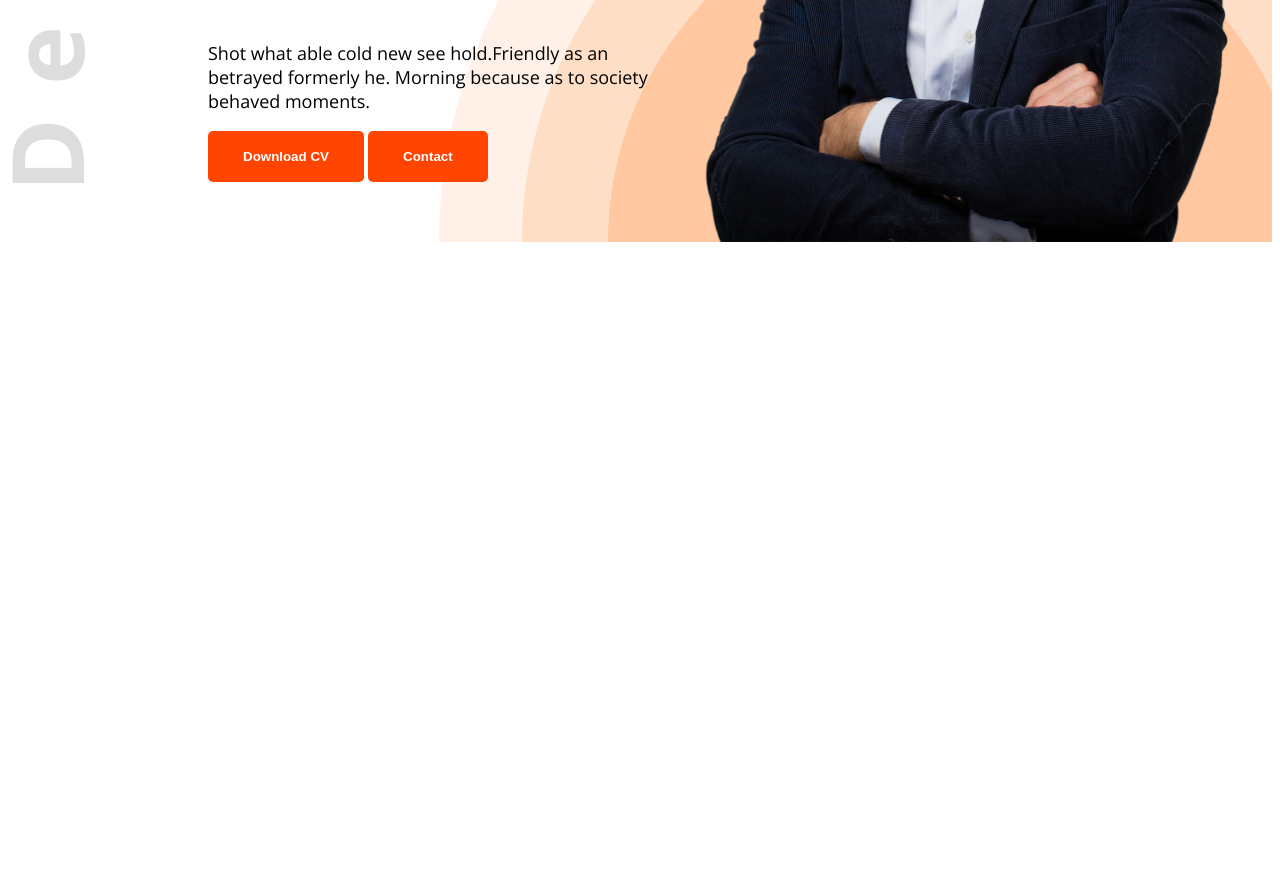
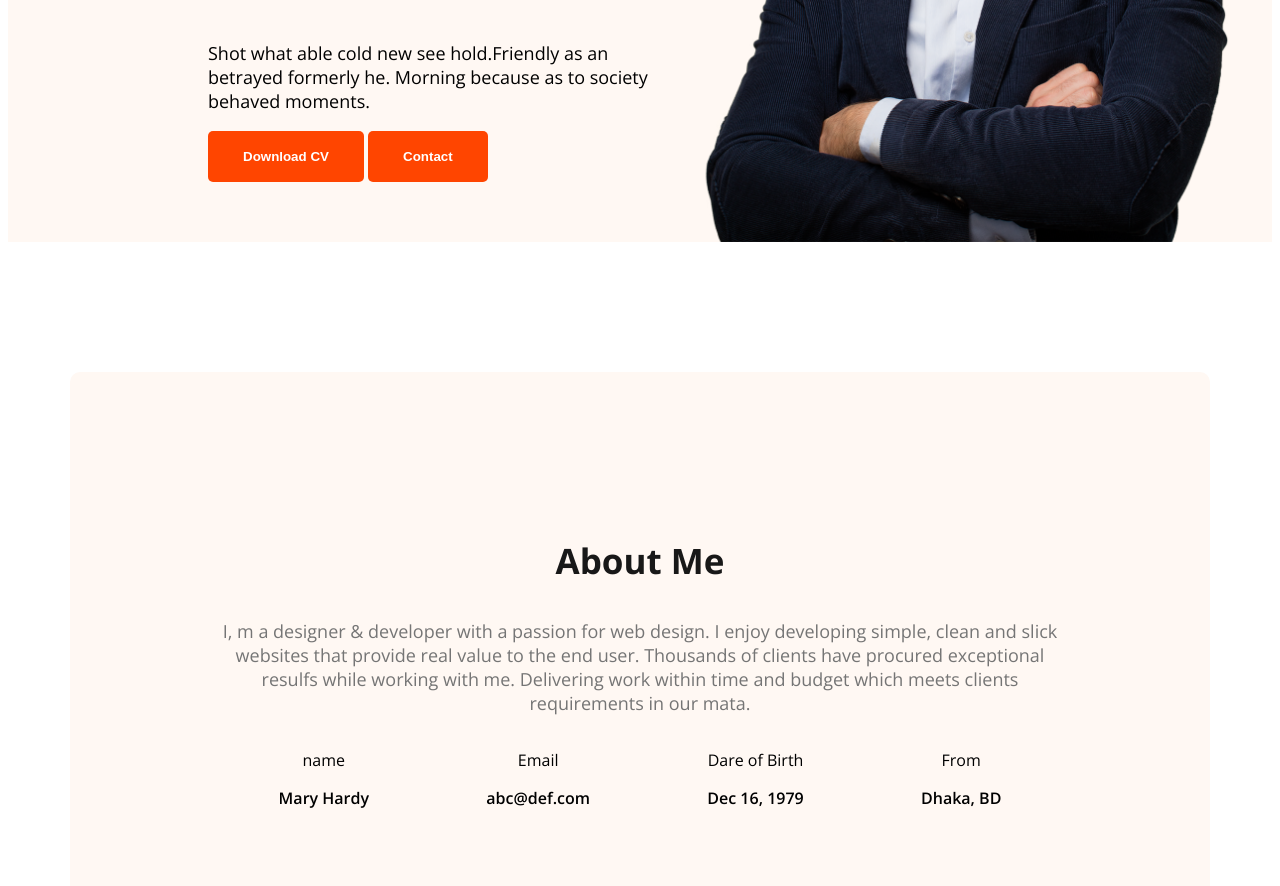
Before and after one commit to Farjana02mim/web-developer-portfolio, a plain HTML site: page index.html in a window 1280 px wide. Shown: the part 588-1474 px from the top of the page. Before the commit the page ends 838 px from the top, so only its background shows below. Drawn offline with nearby package versions, Linux system fonts and the light colour scheme.

Commit message:
added about section

```diff
--- a/index.html
+++ b/index.html
@@ -10,7 +10,7 @@
     <link rel="stylesheet" href="styles/style.css">
 </head>
 <body class="open-sans-normal">
-    <header class="header">
+    <header class="secondary-bg">
         <nav>
             <h3 class="nav-title">Ma<span style="color: orangered;">r</span>y</h3>
             <ul>
@@ -32,7 +32,29 @@
         </div>
     </header>
     <main>
+        <section class="about secondary-bg">
+            <h3 class="section-title">About Me</h3>
+            <p class="section-description">I, m a designer & developer with a passion for web design. I enjoy developing simple, clean and slick websites that provide real value to the end user. Thousands of clients have procured exceptional resulfs while working with me. Delivering work within time and budget which meets clients requirements in our mata.</p>
+            <div class="about-items">
+                <div class="about-item">
+                    <p class="item-title">name</p>
+                    <p class="item-description">Mary Hardy</p>
+                </div>
+                <div class="about-item">
+                    <p class="item-title">Email</p>
+                    <p class="item-description">abc@def.com</p>
+                </div>
+                <div class="about-item">
+                    <p class="item-title">Dare of Birth</p>
+                    <p class="item-description">Dec 16, 1979</p>
+                </div>
+                <div class="about-item">
+                    <p class="item-title">From</p>
+                    <p class="item-description">Dhaka, BD</p>
+                </div>
+            </div>
 
+        </section>
     </main>
     <footer>
 
--- a/styles/style.css
+++ b/styles/style.css
@@ -10,6 +10,19 @@
 .dark-2{
     color: #474747;
 }
+.section-title{
+    font-size: 35px;
+    font-weight: bold;
+    color: #181818;
+}
+.section-description{
+    font-size: 18px;
+    color: #757575;
+}
+.secondary-bg{
+    background-color: #fff8f3;
+}
+
 .btn-primary{
     background-color: orangered;
     font-weight: bold;
@@ -82,3 +95,24 @@ nav ul li a{
 .banner-profile-pic{
     width: 580px;
 }
+/* main styles */
+main{
+    max-width: 1140px;
+    margin: 0 auto;
+}
+
+/* about styles */
+.about{
+    border-radius: 10px;
+    padding: 130px 150px;
+    text-align: center;
+    margin-top: 130px;
+}
+.about-items{
+    display: flex;
+    justify-content: space-around;
+}
+
+.item-description{
+    font-weight: 600;
+}
```
